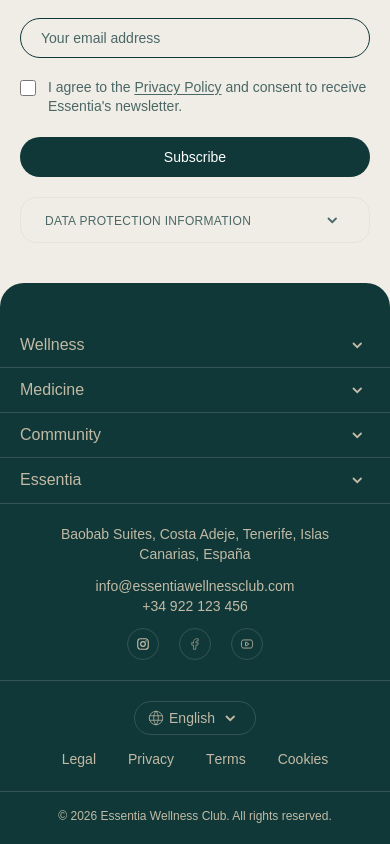
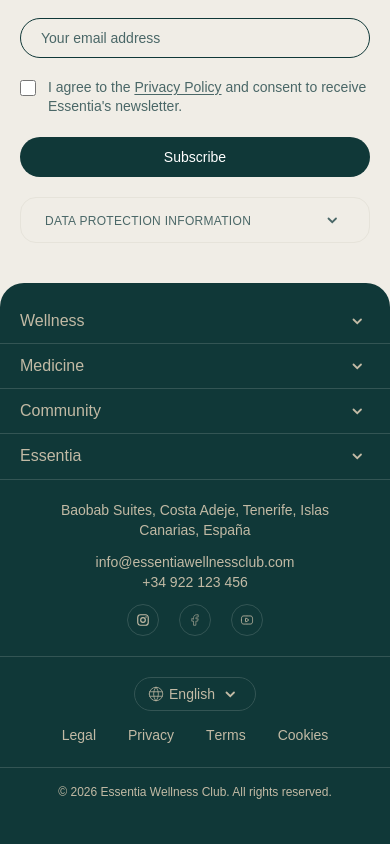
Before and after one commit to yasielhp/website-essentia-nextjs, a Next.js app: page / in a window 390 px wide. Shown: the part 4426-5270 px from the top of the page. After the commit the page ends 5246 px from the top, so only its background shows below. Built offline with nearby package versions, Linux system fonts and the light colour scheme; a web font is replaced by a local one.

Commit message:
Minor UI and content tweaks
- Footer: reduce top padding on mobile (pt-10 → pt-4)
- BrandStatement: match overlay color to page background (sand-100)
- Menu: rename "About us" to "About"
- globals.css: set html background to petroleum-700 to fix mobile overscroll gap

```diff
--- a/app/components/footer.tsx
+++ b/app/components/footer.tsx
@@ -16,7 +16,7 @@ export const Footer = () => {
   return (
     <footer className="bg-petroleum-700 text-sand-500 z-10 -mt-6 flex w-full flex-col rounded-tl-3xl rounded-tr-3xl">
       {/* Link */}
-      <section className="flex w-full items-center justify-center pt-10 md:px-5 md:py-10">
+      <section className="flex w-full items-center justify-center pt-4 md:px-5 md:py-10">
         <div className="mx-auto flex w-full max-w-4xl flex-col items-start justify-between gap-3 md:flex-row">
           {/* Desktop Menu */}
           {maiMenu.map((item) => (
--- a/app/components/sections/home/brand-statement.tsx
+++ b/app/components/sections/home/brand-statement.tsx
@@ -115,7 +115,7 @@ export default function BrandStatement() {
         {/* Fade-out overlay */}
         <div
           ref={overlayRef}
-          className="bg-sand-50 pointer-events-none absolute inset-0 z-10 opacity-0"
+          className="bg-sand-100 pointer-events-none absolute inset-0 z-10 opacity-0"
         />
         {/* Img 1 */}
         <div className="relative col-start-1 row-start-1 overflow-hidden md:row-span-2">
--- a/app/constants/menu.tsx
+++ b/app/constants/menu.tsx
@@ -155,7 +155,7 @@ export const maiMenu = [
     },
     itemMenu: [
       {
-        itemName: "About us",
+        itemName: "About",
         href: "/about",
         card: null,
       },
```
